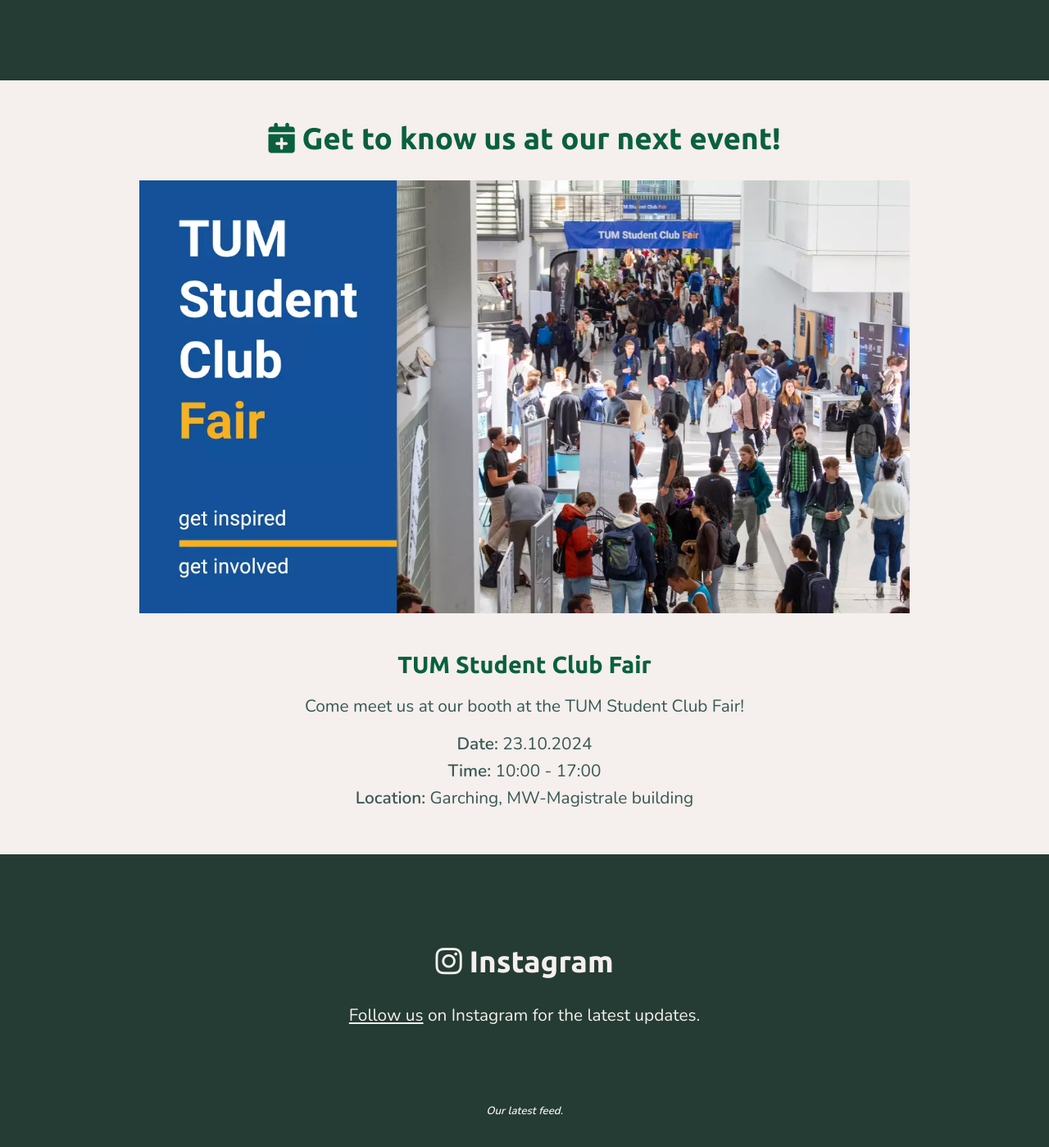
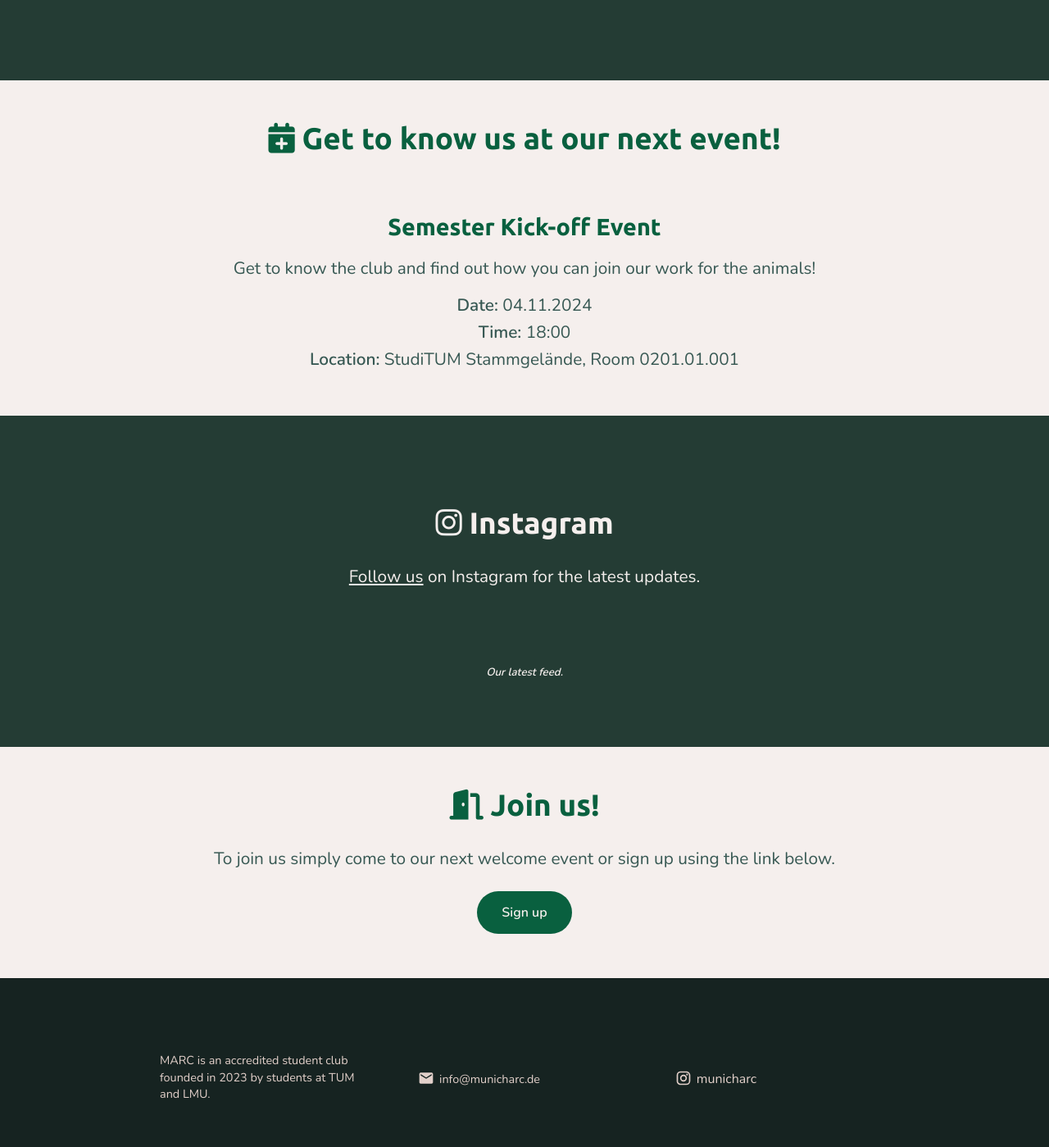
Before and after one commit to municharc/municharc.github.io, a Jekyll site: the page built from index.html, in a window 1280 px wide and 1400 px high, scrolled down 1150 px. Shown: the whole window at 82% size. Built offline with Jekyll 4.4.1, drawn with Linux system fonts in a browser that asks for light colours; nearby versions of some CDN libraries.

Commit message:
change next event

```diff
--- a/index.html
+++ b/index.html
@@ -67,18 +67,18 @@
 		align-items: center;
 		flex-direction: column;">
 	<h2 ><i class="fa-solid fa-calendar-plus"></i> Get to know us at our next event!</h2>
-	<div class="image">
+	<!-- <div class="image">
 		<img src="images/student-club-fair.webp" />
-	</div>
+	</div> -->
 	<div class="next-event-info" style="margin-top: 20px;
 			text-align: center;">
 		<a >
-			<h3>TUM Student Club Fair</h3>
+			<h3>Semester Kick-off Event</h3>
 		</a>
-		<p>Come meet us at our booth at the TUM Student Club Fair!</p>
-		<p><span>Date:</span> 23.10.2024</p>
-		<p><span>Time:</span> 10:00 - 17:00</p>
-		<p><span>Location:</span> Garching, MW-Magistrale building</p>
+		<p>Get to know the club and find out how you can join our work for the animals!</p>
+		<p><span>Date:</span> 04.11.2024</p>
+		<p><span>Time:</span> 18:00</p>
+		<p><span>Location:</span> StudiTUM Stammgelände, Room 0201.01.001 </p>
 	</div>
 </div>
 
```
